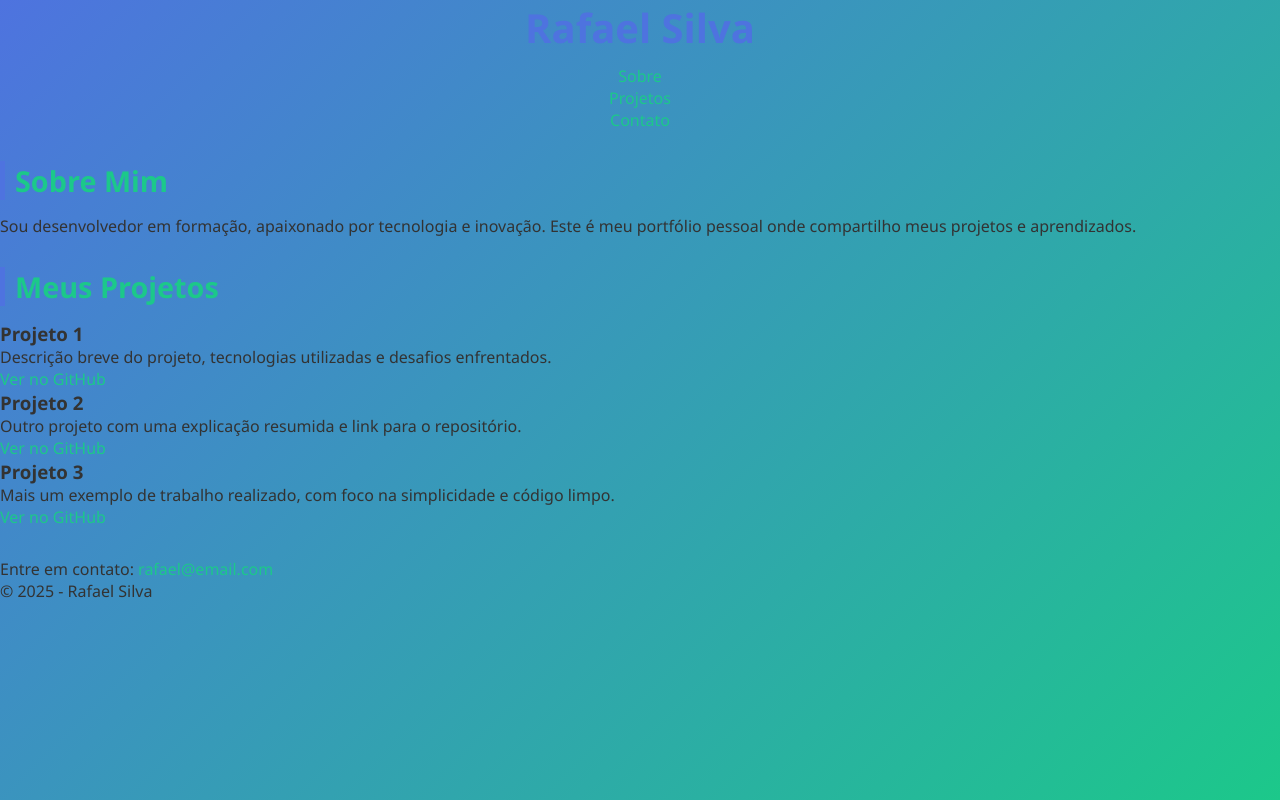
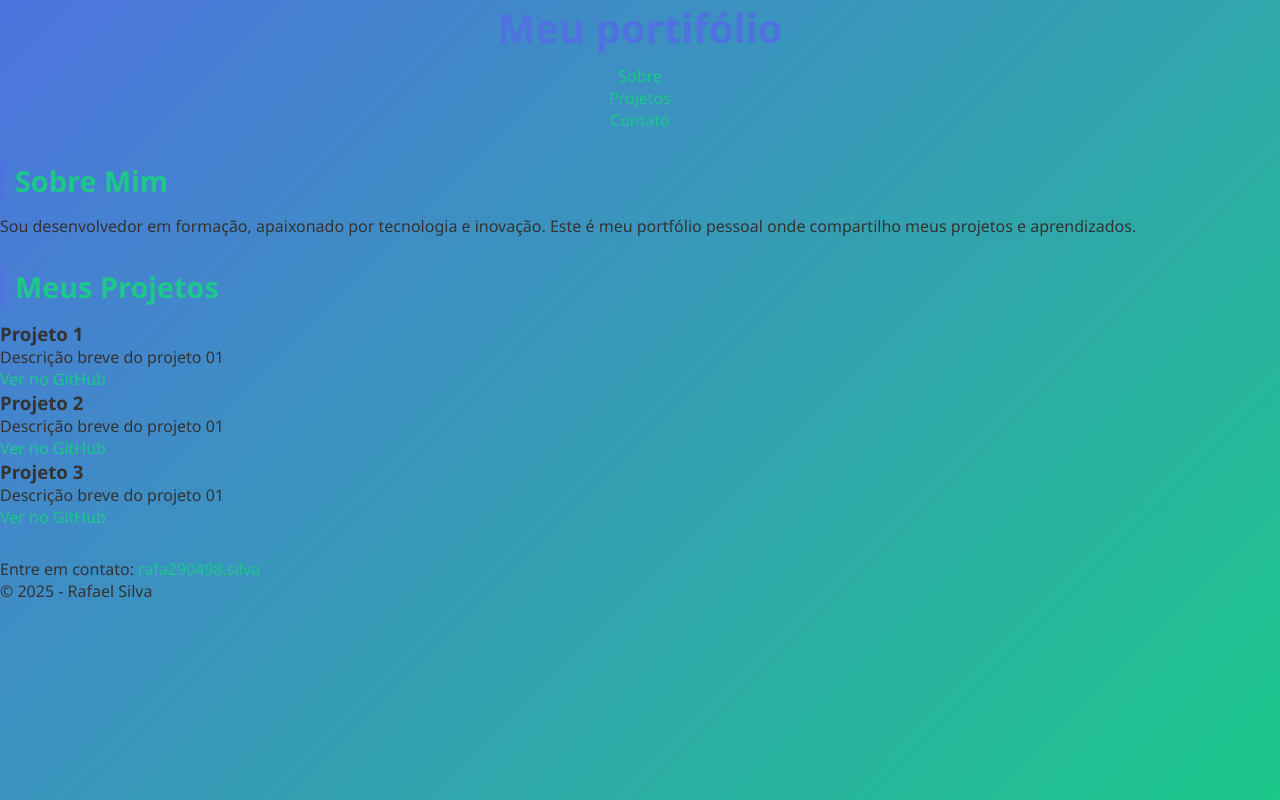
Before and after one commit to Rafa290498/projeto-site, a plain HTML site: page index.html in a window 1280 px wide. Drawn offline with Linux system fonts and the light colour scheme.

Commit message:
Update Index.html 04

```diff
--- a/index.html
+++ b/index.html
@@ -9,7 +9,7 @@
 <body>
     <header>
         <div class="container">
-            <h1>Rafael Silva</h1>
+            <h1>Meu portifólio</h1>
             <nav>
                 <ul>
                     <li><a href="#sobre">Sobre</a></li>
@@ -33,17 +33,17 @@
             <div class="cards">
                 <div class="card">
                     <h3>Projeto 1</h3>
-                    <p>Descrição breve do projeto, tecnologias utilizadas e desafios enfrentados.</p>
+                    <p>Descrição breve do projeto 01</p>
                     <a href="#" target="_blank">Ver no GitHub</a>
                 </div>
                 <div class="card">
                     <h3>Projeto 2</h3>
-                    <p>Outro projeto com uma explicação resumida e link para o repositório.</p>
+                    <p>Descrição breve do projeto 01</p>
                     <a href="#" target="_blank">Ver no GitHub</a>
                 </div>
                 <div class="card">
                     <h3>Projeto 3</h3>
-                    <p>Mais um exemplo de trabalho realizado, com foco na simplicidade e código limpo.</p>
+                    <p>Descrição breve do projeto 01</p>
                     <a href="#" target="_blank">Ver no GitHub</a>
                 </div>
             </div>
@@ -52,7 +52,7 @@
 
     <footer id="contato">
         <div class="container">
-            <p>Entre em contato: <a href="mailto:rafael@email.com">rafael@email.com</a></p>
+            <p>Entre em contato: <a href="mailto:rafa290498.silva@gmail.com">rafa290498.silva</a></p>
             <p>&copy; 2025 - Rafael Silva</p>
         </div>
     </footer>
```
